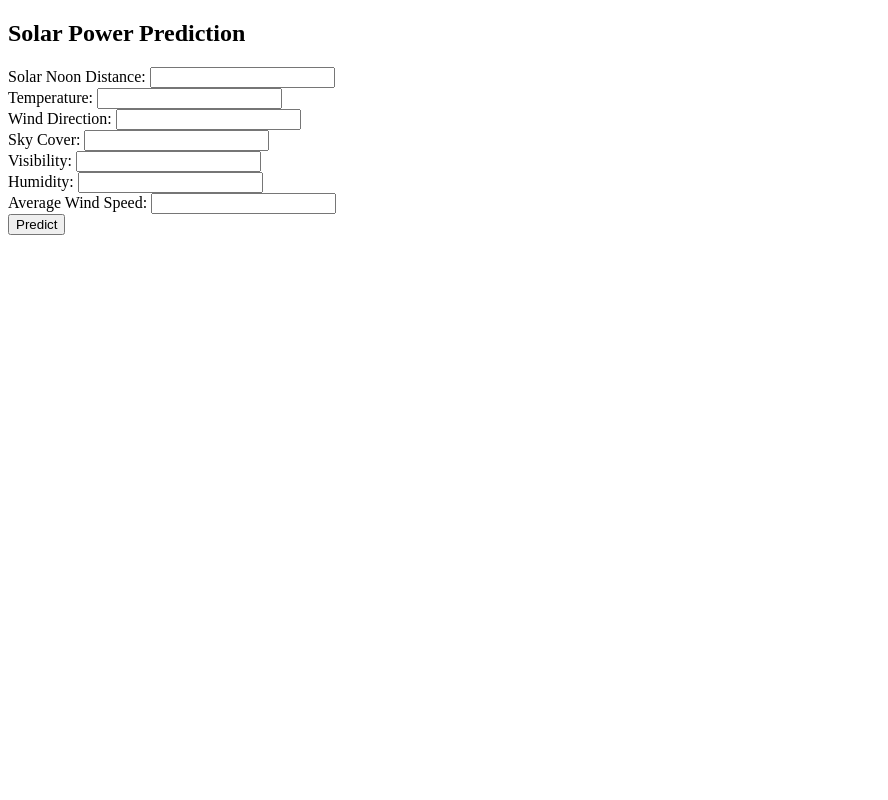
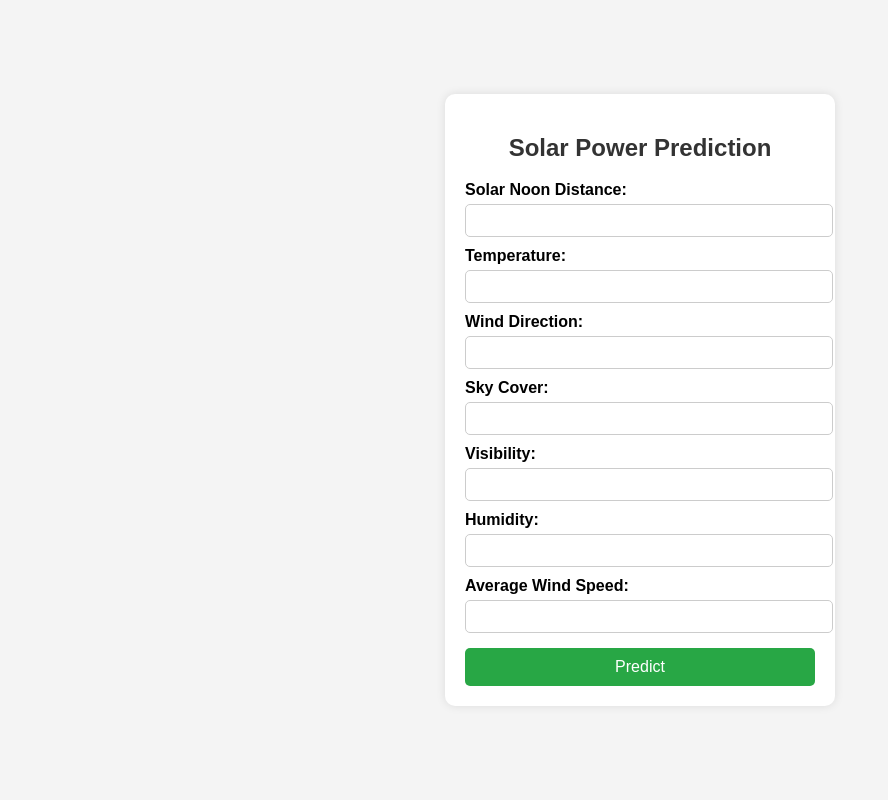
Before and after one commit to Hariprogram-creator/solar, a Flask app: page / in a window 1280 px wide. Shown: the whole page, without its empty margins (0-888 px from the left). Run offline with Flask 3, Linux system fonts and the light colour scheme.

Commit message:
Update index.html

```diff
--- a/templates/index.html
+++ b/templates/index.html
@@ -1,33 +1,85 @@
 <!DOCTYPE html>
-<html>
+<html lang="en">
 <head>
+    <meta charset="UTF-8">
+    <meta name="viewport" content="width=device-width, initial-scale=1.0">
     <title>Solar Power Prediction</title>
+    <style>
+        body {
+            font-family: Arial, sans-serif;
+            background-color: #f4f4f4;
+            display: flex;
+            justify-content: center;
+            align-items: center;
+            height: 100vh;
+            margin: 0;
+        }
+        .container {
+            background: #fff;
+            padding: 20px;
+            border-radius: 10px;
+            box-shadow: 0 0 10px rgba(0, 0, 0, 0.1);
+            width: 350px;
+        }
+        h2 {
+            text-align: center;
+            color: #333;
+        }
+        label {
+            font-weight: bold;
+            display: block;
+            margin-top: 10px;
+        }
+        input {
+            width: 100%;
+            padding: 8px;
+            margin-top: 5px;
+            border: 1px solid #ccc;
+            border-radius: 5px;
+        }
+        button {
+            width: 100%;
+            background: #28a745;
+            color: white;
+            padding: 10px;
+            border: none;
+            border-radius: 5px;
+            cursor: pointer;
+            margin-top: 15px;
+            font-size: 16px;
+        }
+        button:hover {
+            background: #218838;
+        }
+    </style>
 </head>
 <body>
+    <div class="container">
         <h2>Solar Power Prediction</h2>
         <form action="/predict" method="post">
             <label for="solar_noon_dist">Solar Noon Distance:</label>
-        <input type="text" name="solar_noon_dist" required><br>
+            <input type="text" name="solar_noon_dist" required>
 
             <label for="temperature">Temperature:</label>
-        <input type="text" name="temperature" required><br>
+            <input type="text" name="temperature" required>
 
             <label for="wind_dir">Wind Direction:</label>
-        <input type="text" name="wind_dir" required><br>
+            <input type="text" name="wind_dir" required>
 
             <label for="sky_cover">Sky Cover:</label>
-        <input type="text" name="sky_cover" required><br>
+            <input type="text" name="sky_cover" required>
 
             <label for="visibility">Visibility:</label>
-        <input type="text" name="visibility" required><br>
+            <input type="text" name="visibility" required>
 
             <label for="humidity">Humidity:</label>
-        <input type="text" name="humidity" required><br>
+            <input type="text" name="humidity" required>
 
             <label for="avg_wind_speed">Average Wind Speed:</label>
-        <input type="text" name="avg_wind_speed" required><br>
+            <input type="text" name="avg_wind_speed" required>
 
             <button type="submit">Predict</button>
         </form>
+    </div>
 </body>
 </html>
```
Lines whose indentation alone changed are shown as unchanged.
